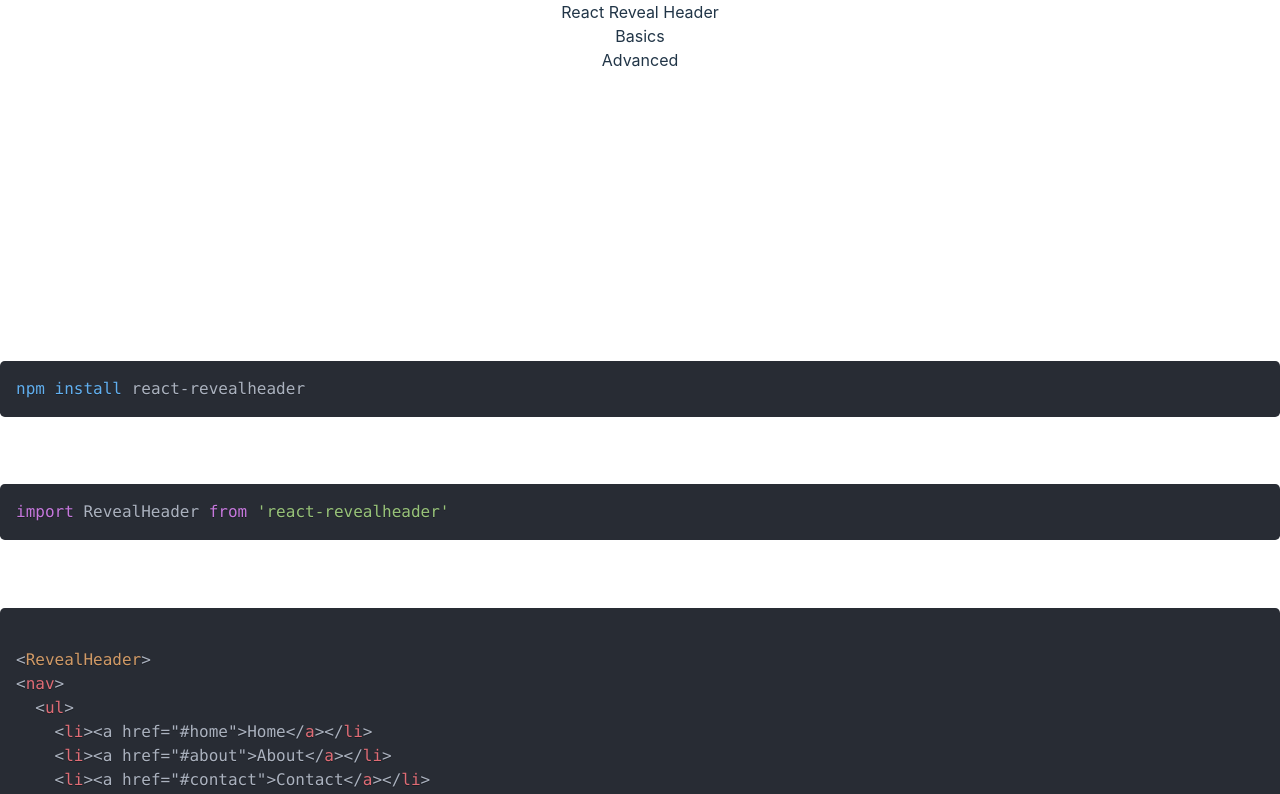
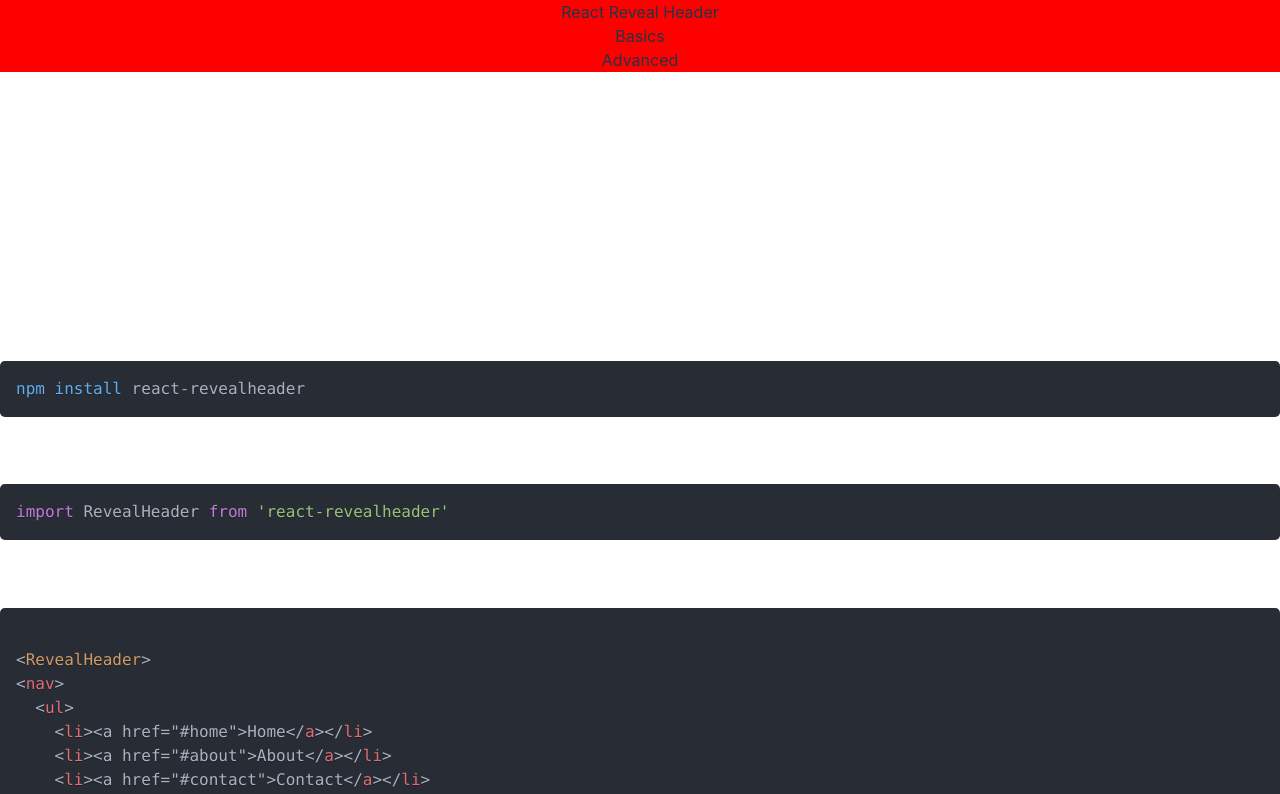
Before and after one commit to StandardGage/react-revealheader, a React (Vite) app: page /#/contact in a window 1280 px wide. Shown: the top 794 px of the page. Built offline with nearby package versions, Linux system fonts and the light colour scheme.

Commit message:
added tailwind capability

```diff
--- a/src/App.tsx
+++ b/src/App.tsx
@@ -8,7 +8,7 @@
 
   return (
     <>
-      <RevealHeader>
+      <RevealHeader neutralColor='bg-neutral-500' upColor='red'>
         <div className='flex flex-col flex-grow font-bold text-black text-2xl p-4'>
           <div><a href='#'>React Reveal Header</a></div>
           <div className='flex justify-center space-x-5'>
--- a/src/RevealHeader.tsx
+++ b/src/RevealHeader.tsx
@@ -25,17 +25,9 @@
   }, [childrenRef]);
 
   return (
-    <div style={{
-      maxWidth: '100%',
-      overflow: 'visible',
-      position: 'sticky',
-      zIndex: 10,
-      top: scrollDirection === "down" ? `-${childrenHeight}px` : '0px',
-      transition: 'all 1s ease-in-out',
-      backgroundColor: scrollDirection === "up" ? `${upColor}` : scrollDirection === "neutral" ? `${neutralColor}` : `${upColor}`,
-      height: `${childrenHeight}px`,
-      transitionTimingFunction: 'cubic-bezier(0.4, 0, 0.2, 1)',
-      transitionDuration: '300ms'
+    <div className={`max-w-full overflow-visible sticky z-10 ${scrollDirection === "up" ? `${upColor}` : scrollDirection === "neutral" ? `${neutralColor}` : `${upColor}`} transition-all duration-300`}
+    style={{top: `${scrollDirection === "down" ? `-${childrenHeight}px` : '0px'}`,
+      backgroundColor: `${scrollDirection === "up" ? `${upColor}` : scrollDirection === "neutral" ? `${neutralColor}` : `${upColor}`}`
     }}
     >
       <div ref={childrenRef}>{children}</div>
--- a/src/pages/Advanced.tsx
+++ b/src/pages/Advanced.tsx
@@ -1,3 +1,4 @@
+import React from 'react';
 import { Prism as SyntaxHighlighter } from 'react-syntax-highlighter';
 import { oneDark } from 'react-syntax-highlighter/dist/cjs/styles/prism';
 
```
